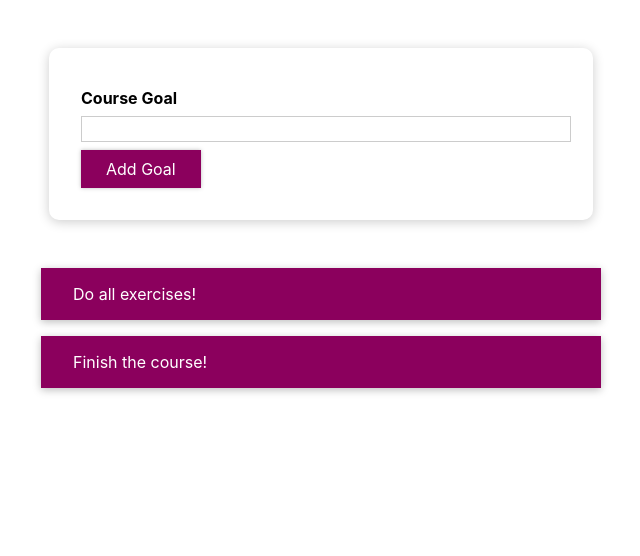
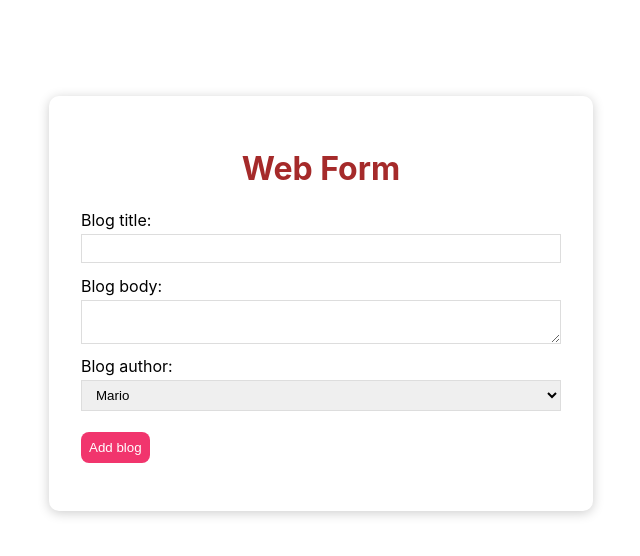
Before and after one commit to Asif-newaz/course-goal, a React (Create React App) app: page / in a window 1280 px wide. Shown: the top 556 px of the page, without its empty margins (319-959 px from the left). Built offline with nearby package versions, Linux system fonts and the light colour scheme.

Commit message:
add form functionality

```diff
--- a/src/App.js
+++ b/src/App.js
@@ -2,6 +2,7 @@ import React, { useState } from "react";
 
 import CourseGoalList from "./components/CourseGoals/CourseGoalList/CourseGoalList";
 import CourseInput from "./components/CourseGoals/CourseInput/CourseInput";
+import WebForm from "./components/WebForm/WebForm";
 import "./App.css";
 
 const App = () => {
@@ -37,11 +38,11 @@ const App = () => {
 
   return (
     <div>
-      <section id="goal-form">
+      {/* <section id="goal-form">
         <CourseInput onAddGoal={addGoalHandler} />
-      </section>
+      </section> */}
       <section id="goals">
-        {content}
+        {/* {content} */}
         {/* {courseGoals.length > 0 && (
           <CourseGoalList
             items={courseGoals}
@@ -50,6 +51,7 @@ const App = () => {
         ) // <p style={{ textAlign: 'center' }}>No goals found. Maybe add one?</p>
         } */}
       </section>
+      <WebForm />
     </div>
   );
 };
--- /dev/null
+++ b/src/components/WebForm/WebForm.css
@@ -0,0 +1,45 @@
+.parent-container {
+  display: flex;
+  justify-content: center;
+}
+
+.wrapper {
+  width: 30rem;
+  max-width: 90%;
+  margin: 3rem auto;
+  padding: 2rem;
+  box-shadow: 0 2px 12px rgba(0, 0, 0, 0.2);
+  border-radius: 10px;
+}
+
+.header {
+  color: brown;
+  text-align: center;
+}
+
+.wrapper label {
+  text-align: left;
+  display: block;
+  padding-bottom: 0.25rem;
+}
+
+.wrapper input,
+.wrapper textarea,
+.wrapper select {
+  display: block;
+  width: 100%;
+  margin-bottom: 0.8rem;
+  padding: 6px 10px;
+  border: 1px solid #ddd;
+  box-sizing: border-box;
+}
+
+.wrapper button {
+  background-color: #f1356d;
+  margin-top: 0.5rem;
+  padding: 8px;
+  color: #fff;
+  border: 0;
+  border-radius: 8px;
+  cursor: pointer;
+}
--- /dev/null
+++ b/src/components/WebForm/WebForm.js
@@ -0,0 +1,43 @@
+import React, { useState } from "react";
+import "./WebForm.css";
+
+const WebForm = () => {
+  const [title, setTitle] = useState("");
+  const [blog, setBlog] = useState("");
+  const [author, setAuthor] = useState("");
+
+  return (
+    <div className="parent-container">
+      <div className="wrapper">
+        <h1 className="header">Web Form</h1>
+        <form>
+          <label>Blog title:</label>
+          <input
+            type="text"
+            required
+            value={title}
+            onChange={(e) => setTitle(e.target.value)}
+          />
+          <label>Blog body:</label>
+          <textarea
+            type="text"
+            required
+            value={blog}
+            onChange={(e) => setBlog(e.target.value)}
+          ></textarea>
+          <label>Blog author:</label>
+          <select value={author} onChange={(e) => setAuthor(e.target.value)}>
+            <option value="mario">Mario</option>
+            <option value="lisa">Lisa</option>
+          </select>
+          <button>Add blog</button>
+          <p>{title}</p>
+          <p>{blog}</p>
+          <p>{author}</p>
+        </form>
+      </div>
+    </div>
+  );
+};
+
+export default WebForm;
```
